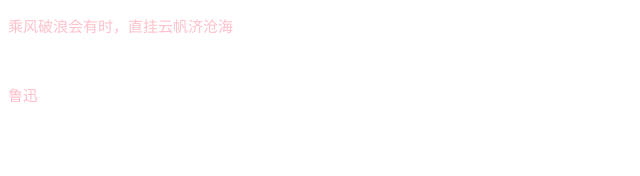
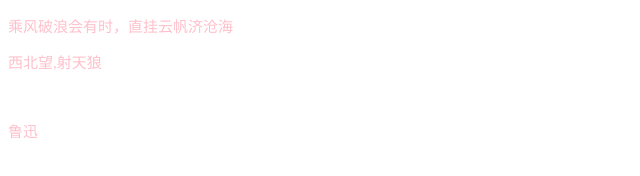
Before and after one commit to lh849866/lh849866.github.io, a plain HTML site: page assets/index.html in a window 1280 px wide. Shown: the whole page, without its empty margins (0-640 px from the left). Drawn offline with Linux system fonts and the light colour scheme.

Commit message:
Update index.html

```diff
--- a/assets/index.html
+++ b/assets/index.html
@@ -7,6 +7,7 @@
 </head>
 <body>
 <p>乘风破浪会有时，直挂云帆济沧海</p>
+<p>西北望,射天狼</p>
 <br>
 <p>鲁迅</p>
 </body>
```
